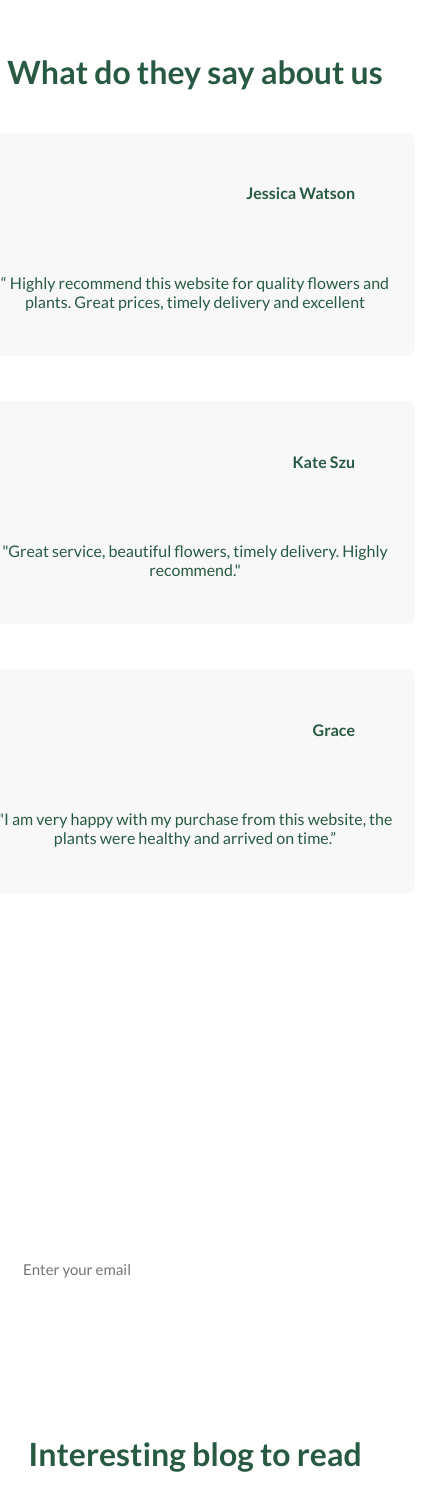
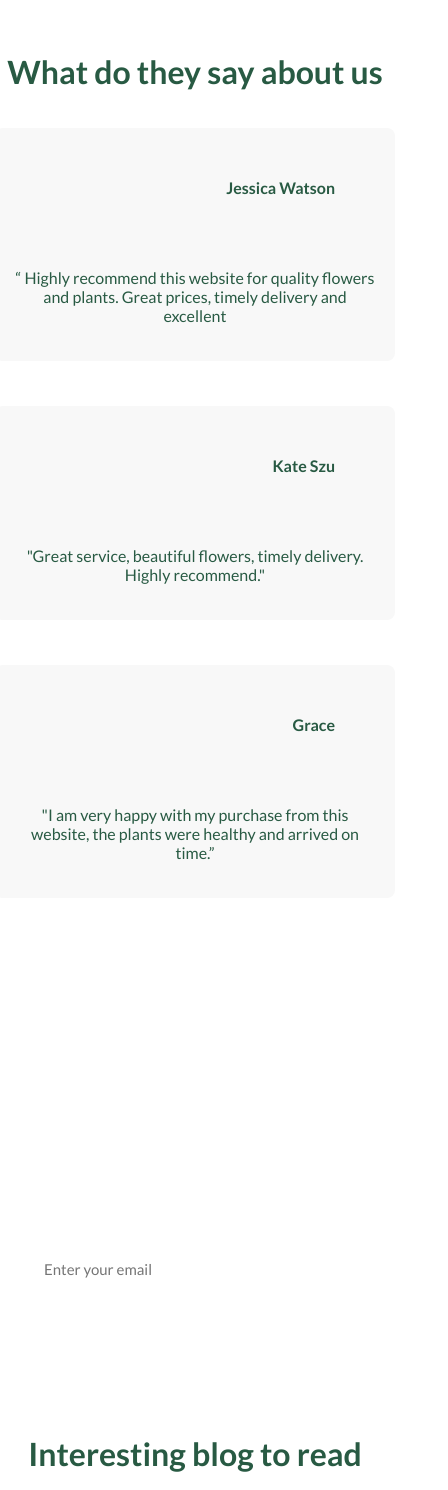
Before and after one commit to GTYaseen/lush-aon, a website built with Parcel: page index.html in a window 390 px wide. Shown: the part 5590-7080 px from the top of the page, 448 px wide, since content can reach past the window. Built offline with nearby package versions, Linux system fonts and the light colour scheme; files whose address does not match are found by name.

Commit message:
Finished

```diff
--- a/index.html
+++ b/index.html
@@ -4,7 +4,7 @@
     <meta charset="UTF-8" />
     <meta name="viewport" content="width=device-width, initial-scale=1.0" />
     <link rel="stylesheet" href="./src/style.css" />
-    <title>Document</title>
+    <title>Aon Lush</title>
   </head>
   <body>
     <header>
--- a/src/style.css
+++ b/src/style.css
@@ -587,7 +587,7 @@ main .intresting{
     font-weight: 700;
   }
   main .TextImg .inputI input {
-    width: 400px;
+    width: 300px;
     height: 41px;
     text-align: left;
     padding-left: 20px;
@@ -614,7 +614,7 @@ main .intresting{
     height: 800px;
   }
   main .AboutUs .card .square {
-    width: 400px;
+    width: 360px;
     height: 250px;
     margin: 20px;
   }
```
